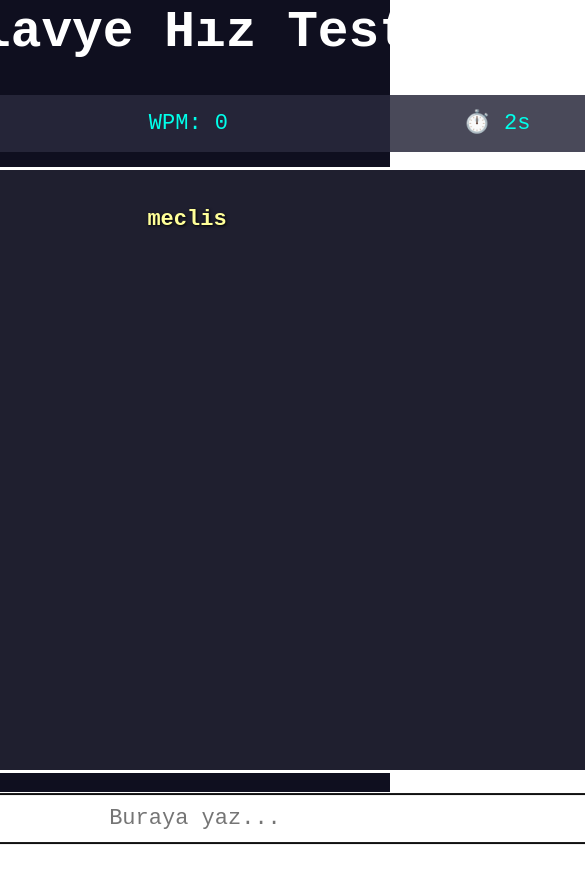
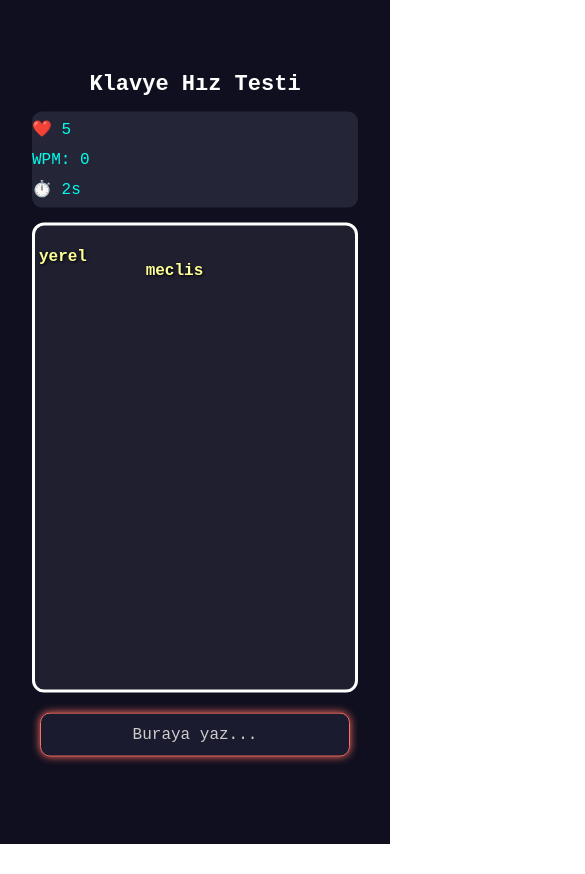
Before and after one commit to huseyin-kadioglu/10fatfingers, a React (Vite) app: page / in a window 390 px wide. Both pictures are taken after a click on the button "▶ Başlat". Shown: the top 874 px of the page, 585 px wide, since content can reach past the window. After the commit the page ends 844 px from the top, so only its background shows below. Built offline with nearby package versions, Linux system fonts and the light colour scheme.

Commit message:
resposive

```diff
--- a/index.html
+++ b/index.html
@@ -5,20 +5,20 @@
     <link rel="icon" type="image/svg+xml" href="/vite.svg" />
     <meta name="viewport" content="width=device-width, initial-scale=1.0" />
 
-    <!-- SEO için sabit meta -->
+    <!-- SEO -->
     <title>Typing Rush - Klavye Hız Testi</title>
     <meta
       name="description"
       content="Typing Rush ile klavye hızını test et, arkadaşlarınla yarış! Ne kadar hızlı yazıyorsun öğren."
     />
 
-    <!-- Open Graph (Facebook, WhatsApp vs) -->
+    <!-- Open Graph -->
     <meta property="og:title" content="Typing Rush - Klavye Hız Testi" />
     <meta
       property="og:description"
       content="En hızlı yazan sen misin? Typing Rush ile hızını ölç, arkadaşlarınla rekabet et!"
     />
-    <meta property="og:image" content="./public/content.png" />
+    <meta property="og:image" content="/content.png" />
     <meta property="og:url" content="https://10fatfingers.com" />
     <meta property="og:type" content="website" />
 
@@ -29,13 +29,13 @@
       name="twitter:description"
       content="Typing Rush ile yazma hızını test et ve WPM'ini öğren!"
     />
-    <meta name="twitter:image" content="./public/content.png" />
+    <meta name="twitter:image" content="/content.png" />
   </head>
   <body>
     <div id="root"></div>
     <script type="module" src="/src/main.jsx"></script>
 
-    <!-- Google Ads kodu -->
+    <!-- Google Ads -->
     <script
       async
       src="https://pagead2.googlesyndication.com/pagead/js/adsbygoogle.js?client=ca-pub-1819018957701650"
--- a/src/App.css
+++ b/src/App.css
@@ -64,19 +64,33 @@ body {
 }
 
 .typing-input {
-  padding: 12px;
-  font-size: 22px;
-  border-radius: 6px;
-  border: 1px solid #ccc;
-  margin-top: 20px;
-  margin-bottom: 30px;
-  width: 900px;
+  font-family: "Fira Mono", monospace; /* modern monospace font */
+  font-size: 22px; /* desktop */
+  font-weight: 500;
+  color: #ffff99; /* açık sarı */
+  background: rgba(30, 30, 50, 0.85); /* koyu ve hafif transparan */
+  border: 1px solid #555;
+  border-radius: 10px;
+  padding: 12px 16px;
   text-align: center;
-  display: block;
-  margin-left: auto;
-  margin-right: auto;
+  width: 100%;
+  max-width: 900px;
+  margin: 20px auto 30px auto;
   box-sizing: border-box;
-  font-family: "Courier New", Courier, monospace;
+  outline: none;
+  transition: all 0.2s ease-in-out;
+}
+
+/* Placeholder rengi */
+.typing-input::placeholder {
+  color: #ccc;
+  opacity: 1;
+}
+
+/* Focus efekti */
+.typing-input:focus {
+  border-color: #ff6f61;
+  box-shadow: 0 0 8px #ff6f61;
 }
 
 button.start-btn {
@@ -140,3 +154,46 @@ button.start-btn:hover {
   font-size: 20px;
   margin: 10px 0;
 }
+
+/* Mobil uyum (tablet ve telefon için) */
+@media (max-width: 768px) {
+  .game-container {
+    height: 55vh !important;
+  }
+
+  .typing-input {
+    width: 95%;
+    font-size: 16px;
+  }
+
+  .word {
+    font-size: 16px;
+  }
+
+  .info-bar {
+    flex-direction: column;
+    gap: 6px;
+    font-size: 16px;
+    padding: 6px 0;
+  }
+
+  button.start-btn {
+    width: 85%;
+    font-size: 15px;
+    padding: 8px;
+  }
+
+  .game-over-dialog {
+    width: 90%;
+    padding: 18px;
+  }
+
+  .game-title {
+    font-size: 22px;
+  }
+
+  .beta-info {
+    font-size: 13px;
+    padding: 6px;
+  }
+}
--- a/src/App.jsx
+++ b/src/App.jsx
@@ -3,20 +3,34 @@ import "./App.css";
 import WORDS from "./data/turkish_words.json";
 
 function App() {
-  const GAME_WIDTH = 900;
-  const GAME_HEIGHT = 600;
-
   const [fallingWords, setFallingWords] = useState([]);
   const [input, setInput] = useState("");
   const [wpm, setWpm] = useState(0);
   const [gameStarted, setGameStarted] = useState(false);
   const [lives, setLives] = useState(5);
   const [elapsedTime, setElapsedTime] = useState(0);
+  const [gameSize, setGameSize] = useState({ width: 900, height: 600 });
 
   const totalTyped = useRef(0);
   const elapsedRef = useRef(0);
   const timerRef = useRef(null);
   const inputRef = useRef(null);
+
+  const containerRef = useRef(null);
+
+  // Resize listener
+  useEffect(() => {
+    const handleResize = () => {
+      const isMobile = window.innerWidth < 768;
+      setGameSize({
+        width: isMobile ? 320 : 900,
+        height: isMobile ? 450 : 600,
+      });
+    };
+    handleResize();
+    window.addEventListener("resize", handleResize);
+    return () => window.removeEventListener("resize", handleResize);
+  }, []);
 
   // Başlat
   const startGame = () => {
@@ -29,9 +43,7 @@ function App() {
     setElapsedTime(0);
     setGameStarted(true);
 
-    setTimeout(() => {
-      inputRef.current?.focus();
-    }, 0);
+    setTimeout(() => inputRef.current?.focus(), 0);
   };
 
   // Tab değişince oyunu durdur
@@ -93,7 +105,7 @@ function App() {
         let left;
         let tries = 0;
         do {
-          left = Math.random() * (GAME_WIDTH - 100);
+          left = Math.random() * (gameSize.width - 100);
           tries++;
         } while (positions.some((p) => Math.abs(p - left) < 80) && tries < 10);
         positions.push(left);
@@ -104,12 +116,9 @@ function App() {
       setFallingWords((prev) => [...prev, ...newWords]);
     };
 
-    const interval = setInterval(() => {
-      spawnWords();
-    }, 1000); // 1 saniyede bir spawn
-
+    const interval = setInterval(() => spawnWords(), 1000);
     return () => clearInterval(interval);
-  }, [gameStarted, elapsedTime]);
+  }, [gameStarted, gameSize, elapsedTime]);
 
   // Kelimeleri düşür
   useEffect(() => {
@@ -120,7 +129,7 @@ function App() {
         const survived = [];
         prev.forEach((w) => {
           const newTop = w.top + w.speed;
-          if (newTop >= GAME_HEIGHT - 30) {
+          if (newTop >= gameSize.height - 30) {
             if (!w.hit) {
               setLives((l) => Math.max(l - 1, 0));
               w.hit = true;
@@ -134,7 +143,7 @@ function App() {
     }, 50);
 
     return () => clearInterval(fall);
-  }, [gameStarted]);
+  }, [gameStarted, gameSize]);
 
   // Input ve WPM hesaplama
   const handleInput = (e) => {
@@ -159,8 +168,8 @@ function App() {
             ▶ Başlat
           </button>
           <p className="beta-info">
-            ⚠️ Beta Version! Currently only Turkish is supported. Stay tuned —
-            you won’t regret it!
+            ⚠️ Beta Version! Currently only Turkish is supported. Stay tuned — you
+            won’t regret it!
           </p>
         </>
       )}
@@ -174,8 +183,9 @@ function App() {
           </div>
 
           <div
+            ref={containerRef}
             className="game-container"
-            style={{ width: GAME_WIDTH, height: GAME_HEIGHT }}
+            style={{ width: gameSize.width, height: gameSize.height }}
           >
             {fallingWords.map((w, i) => (
               <div
```
